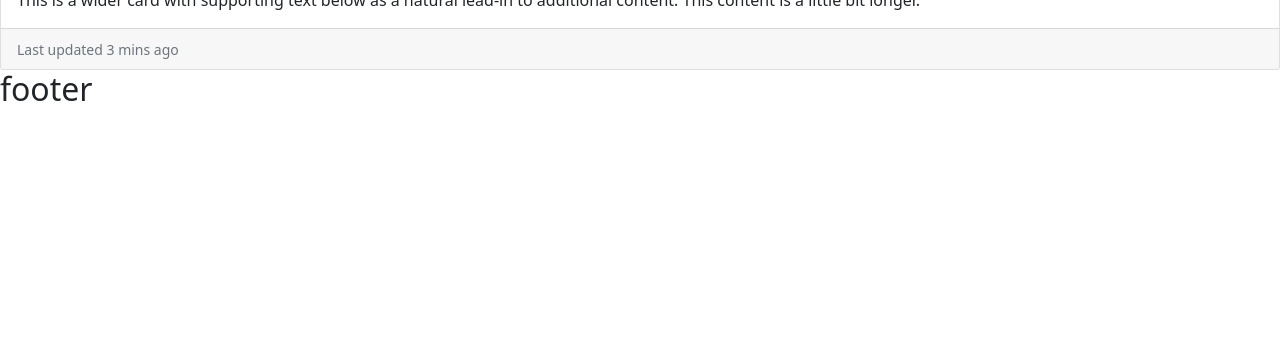
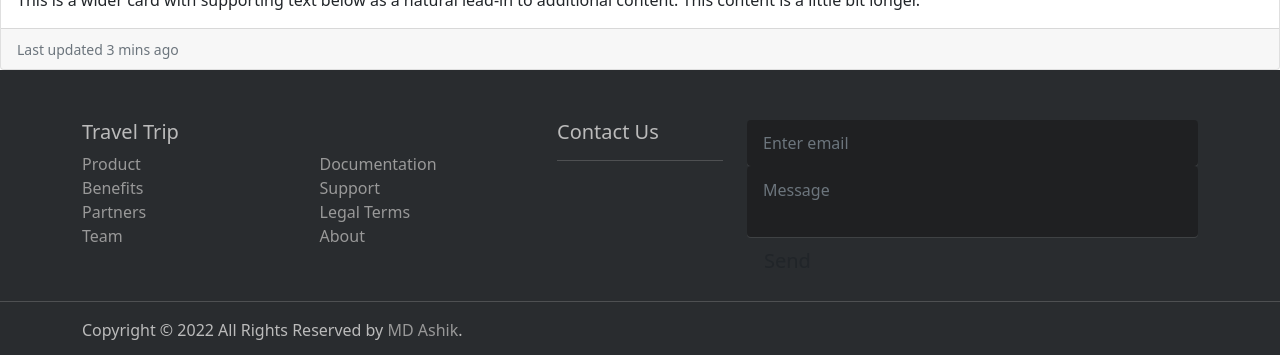
Before and after one commit to md-ashikur/travel-trip, a React (Create React App) app: page /services in a window 1280 px wide. Shown: the part 1157-1512 px from the top of the page. Before the commit the page ends 1273 px from the top, so only its background shows below. Built offline with nearby package versions, Linux system fonts and the light colour scheme.

Commit message:
footer design

```diff
--- a/package.json
+++ b/package.json
@@ -3,6 +3,10 @@
   "version": "0.1.0",
   "private": true,
   "dependencies": {
+    "@fortawesome/fontawesome-svg-core": "^6.1.1",
+    "@fortawesome/free-regular-svg-icons": "^6.1.1",
+    "@fortawesome/free-solid-svg-icons": "^6.1.1",
+    "@fortawesome/react-fontawesome": "^0.1.18",
     "@testing-library/jest-dom": "^5.16.4",
     "@testing-library/react": "^13.1.1",
     "@testing-library/user-event": "^13.5.0",
--- a/src/Components/Footer/Footer.css
+++ b/src/Components/Footer/Footer.css
@@ -0,0 +1,111 @@
+
+  footer {
+    padding-top: 50px;
+    background-color: #292c2f;
+    color: #bbb;
+  }
+
+  footer a {
+    color: #999;
+    text-decoration:none;
+  }
+
+  footer a:hover, footer a:focus {
+    color: #aaa;
+    text-decoration:none;
+    border-bottom:1px dotted #999;
+  }
+
+  footer .form-control {
+      background-color: #1f2022;
+      box-shadow: 0 1px 0 0 rgba(255, 255, 255, 0.1);
+      border: none;
+      resize: none;
+      color: #d1d2d2;
+      padding: 0.7em 1em;
+  }
+
+.btn-lg{
+    color: white;
+
+}
+@media (max-width:991px)
+{
+  .site-footer [class^=col-]
+  {
+    margin-bottom:30px
+  }
+}
+@media (max-width:767px)
+{
+  .site-footer
+  {
+    padding-bottom:0
+  }
+  .site-footer .copyright-text,.site-footer .social-icons
+  {
+    text-align:center
+  }
+}
+.social-icons
+{
+  padding-left:0;
+  margin-bottom:0;
+  list-style:none
+}
+.social-icons li
+{
+  display:inline-block;
+  margin-bottom:4px
+}
+.social-icons li.title
+{
+  margin-right:15px;
+  text-transform:uppercase;
+  color:#96a2b2;
+  font-weight:700;
+  font-size:13px
+}
+.social-icons a{
+  background-color:#eceeef;
+  color:#818a91;
+  font-size:16px;
+  display:inline-block;
+  line-height:44px;
+  width:44px;
+  height:44px;
+  text-align:center;
+  margin-right:8px;
+  border-radius:100%;
+  -webkit-transition:all .2s linear;
+  -o-transition:all .2s linear;
+  transition:all .2s linear
+}
+.social-icons a:active,.social-icons a:focus,.social-icons a:hover
+{
+  color:#fff;
+  background-color:#29aafe
+}
+.social-icons.size-sm a
+{
+  line-height:34px;
+  height:34px;
+  width:34px;
+  font-size:14px
+}
+.social-icons a.facebook:hover
+{
+  background-color:#3b5998
+}
+.social-icons a.twitter:hover
+{
+  background-color:#00aced
+}
+.social-icons a.linkedin:hover
+{
+  background-color:#007bb6
+}
+.social-icons a.dribbble:hover
+{
+  background-color:#ea4c89
+}
--- a/src/Components/Footer/Footer.js
+++ b/src/Components/Footer/Footer.js
@@ -1,9 +1,68 @@
+
 import React from 'react';
-
+import { Link } from 'react-router-dom';
+import "./Footer.css";
 const Footer = () => {
     return (
         <div>
-            <h2>footer</h2>
+            <footer className="footer">
+    <div className="container">
+        <div className="row">
+            <div className="col-md-5">
+                <h5><i className="fa fa-road"></i> Travel Trip</h5>
+                <div className="row">
+                    <div className="col-6">
+                        <ul className="list-unstyled">
+                            <li><Link to="">Product</Link></li>
+                            <li><Link to="">Benefits</Link></li>
+                            <li><Link to="">Partners</Link></li>
+                            <li><Link to="">Team</Link></li>
+                        </ul>
+                    </div>
+                    <div className="col-6">
+                        <ul className="list-unstyled">
+                            <li><Link to="">Documentation</Link></li>
+                            <li><Link to="">Support</Link></li>
+                            <li><Link to="">Legal Terms</Link></li>
+                            <li><Link to="">About</Link></li>
+                        </ul>
+                    </div>
+                </div>
+
+            </div>
+            <div className="col-md-2">
+                <h5 className="text-md-right">Contact Us</h5>
+                <hr></hr>
+            </div>
+            <div className="col-md-5">
+                <form>
+                    <fieldset className="form-group">
+                        <input type="email" className="form-control" id="exampleInputEmail1" placeholder="Enter email"></input>
+                    </fieldset>
+                    <fieldset className="form-group">
+                        <textarea className="form-control" id="exampleMessage" placeholder="Message"></textarea>
+                    </fieldset>
+                    <fieldset className="form-group text-xs-right">
+                        <button type="button" className="btn  btn-lg">Send</button>
+                    </fieldset>
+                </form>
+            </div>
+        </div>
+    </div>
+    <hr></hr>
+    <div className="container">
+        <div className="row">
+          <div className="col-md-8 col-sm-6 col-xs-12">
+            <p className="copyright-text">Copyright &copy; 2022 All Rights Reserved by
+         <Link to="/"> MD Ashik</Link>.
+            </p>
+          </div>
+
+
+        </div>
+      </div>
+</footer>
+
         </div>
     );
 };
--- a/src/Components/Login/Login.css
+++ b/src/Components/Login/Login.css
@@ -1,17 +1,47 @@
 .form-container{
-    width: 40%;
-    padding: 50px 0;
+    width: 30%;
+    padding: 40px 0;
     box-sizing: border-box;
     display: flex;
     justify-content: center;
+    position: absolute;
+    top: 120px;
+   left: 470px;
+   border-radius: 10px;
+   background-color: rgba(255, 255, 255, 0.904);
+   box-shadow: rgba(60, 64, 67, 0.3) 0px 1px 2px 0px, rgba(60, 64, 67, 0.15) 0px 2px 6px 2px;
+}
+.form-btn{
+    padding: 10px 30px ;
+    font-size: 20px;
+    font-weight: 700 ;
+    border-radius: 10px;
+    outline: none;
+    border: none;
+    box-shadow: rgba(0, 0, 0, 0.1) 0px 4px 6px -1px, rgba(0, 0, 0, 0.06) 0px 2px 4px -1px;
+    color: rgb(59, 59, 59);
 
-    margin: 70px auto;
-   border-radius: 10px;
-    background-color: bisque;
 }
-.bg-img{
-    background-image: url(https://images.unsplash.com/photo-1601066073472-c5f531263007?ixlib=rb-1.2.1&ixid=MnwxMjA3fDB8MHxwaG90by1wYWdlfHx8fGVufDB8fHx8&auto=format&fit=crop&w=846&q=80);
-    background-repeat: no-repeat;
-    height: 100vh;
-    width: 100vw;
+.form-btn:hover{
+    background-color: orange;
+    color: white;
 }
+.bg-img img{
+    width: 100%;
+   height: 122vh;
+
+}
+.bg-img:after {
+    content:'';
+    position:absolute;
+    left:0; top:0;
+    width:100%;
+    height:800px;
+    display:inline-block;
+     background: linear-gradient(90deg, rgba(2, 0, 36, 0.568) 0%, rgba(9, 9, 121, 0.603) 35%, rgba(0, 213, 255, 0.521) 100%);
+
+  }
+  .nav-links{
+      text-decoration: none;
+      color: orange !important;
+  }
--- a/src/Components/Login/Login.js
+++ b/src/Components/Login/Login.js
@@ -1,5 +1,6 @@
 import React, { useState } from 'react';
 import { Button, Form } from 'react-bootstrap';
+import { Link } from 'react-router-dom';
 import './Login.css'
 
 const Login = () => {
@@ -7,12 +8,16 @@ const Login = () => {
 
     return (
 
-        <div className='bg-img'>
+        <div>
+            <div className='bg-img'>
+            <img src="https://images.unsplash.com/photo-1585296910838-ff8e46ea7979?ixlib=rb-1.2.1&ixid=MnwxMjA3fDB8MHxwaG90by1wYWdlfHx8fGVufDB8fHx8&auto=format&fit=crop&w=1032&q=80" alt="" />
+            </div>
             <div className='form-container'>
             <Form>
+                <h2 className='text-center pb-3'>Login</h2>
                 <Form.Group className="mb-3" controlId="formBasicEmail">
                     <Form.Label>Email address</Form.Label>
-                    <Form.Control type="email" placeholder="Enter email" />
+                    <Form.Control type="email" placeholder="Enter email" required />
                     <Form.Text className="text-muted">
                         We'll never share your email with anyone else.
                     </Form.Text>
@@ -20,17 +25,20 @@ const Login = () => {
 
                 <Form.Group className="mb-3" controlId="formBasicPassword">
                     <Form.Label>Password</Form.Label>
-                    <Form.Control type="password" placeholder="Password" />
+                    <Form.Control type="password" placeholder="Password" required/>
                 </Form.Group>
 
                 <div className='text-center'>
-                <Button  variant="primary" type="submit">
+                <button className='form-btn' type="submit">
                     Login
-                </Button>
+                </button>
+                <p className='mt-3'>Don't have any account? <Link to="/signup" className='nav-links'>Sign Up</Link></p>
                 </div>
+
             </Form>
         </div>
         </div>
+
     );
 };
 
--- a/src/Components/SignUp/SignUp.js
+++ b/src/Components/SignUp/SignUp.js
@@ -1,11 +1,43 @@
 import React from 'react';
+import { Form } from 'react-bootstrap';
+import { Link } from 'react-router-dom';
 
 const SignUp = () => {
     return (
         <div>
-            <h3>signup</h3>
+        <div className='bg-img'>
+        <img src="https://images.unsplash.com/photo-1585296910838-ff8e46ea7979?ixlib=rb-1.2.1&ixid=MnwxMjA3fDB8MHxwaG90by1wYWdlfHx8fGVufDB8fHx8&auto=format&fit=crop&w=1032&q=80" alt="" />
+        </div>
+        <div className='form-container'>
+        <Form>
+            <h2 className='text-center pb-3'>Sign Up</h2>
+            <Form.Group className="mb-3" controlId="formBasicEmail">
+                <Form.Label>Email address</Form.Label>
+                <Form.Control type="email" placeholder="Enter email" required />
+                <Form.Text className="text-muted">
+                    We'll never share your email with anyone else.
+                </Form.Text>
+            </Form.Group>
 
-        </div>
+            <Form.Group className="mb-3" controlId="formBasicPassword">
+                <Form.Label>Password</Form.Label>
+                <Form.Control type="password" placeholder="Password" required/>
+            </Form.Group>
+
+            <Form.Group className="mb-3" controlId="formBasicPassword">
+                <Form.Label>Confirm Password</Form.Label>
+                <Form.Control type="confirm-password" placeholder="confirm Password" required/>
+            </Form.Group>
+
+            <div className='text-center'>
+            <button className='form-btn' type="submit">
+                Sign Up
+            </button>
+            <p className='mt-3'>Already have an account? <Link to="/login" className='nav-links'>Login</Link></p>
+            </div>
+        </Form>
+    </div>
+    </div>
     );
 };
 
```
Also changed, not shown: 1 other file (tests, documents, lock files or other folders).
